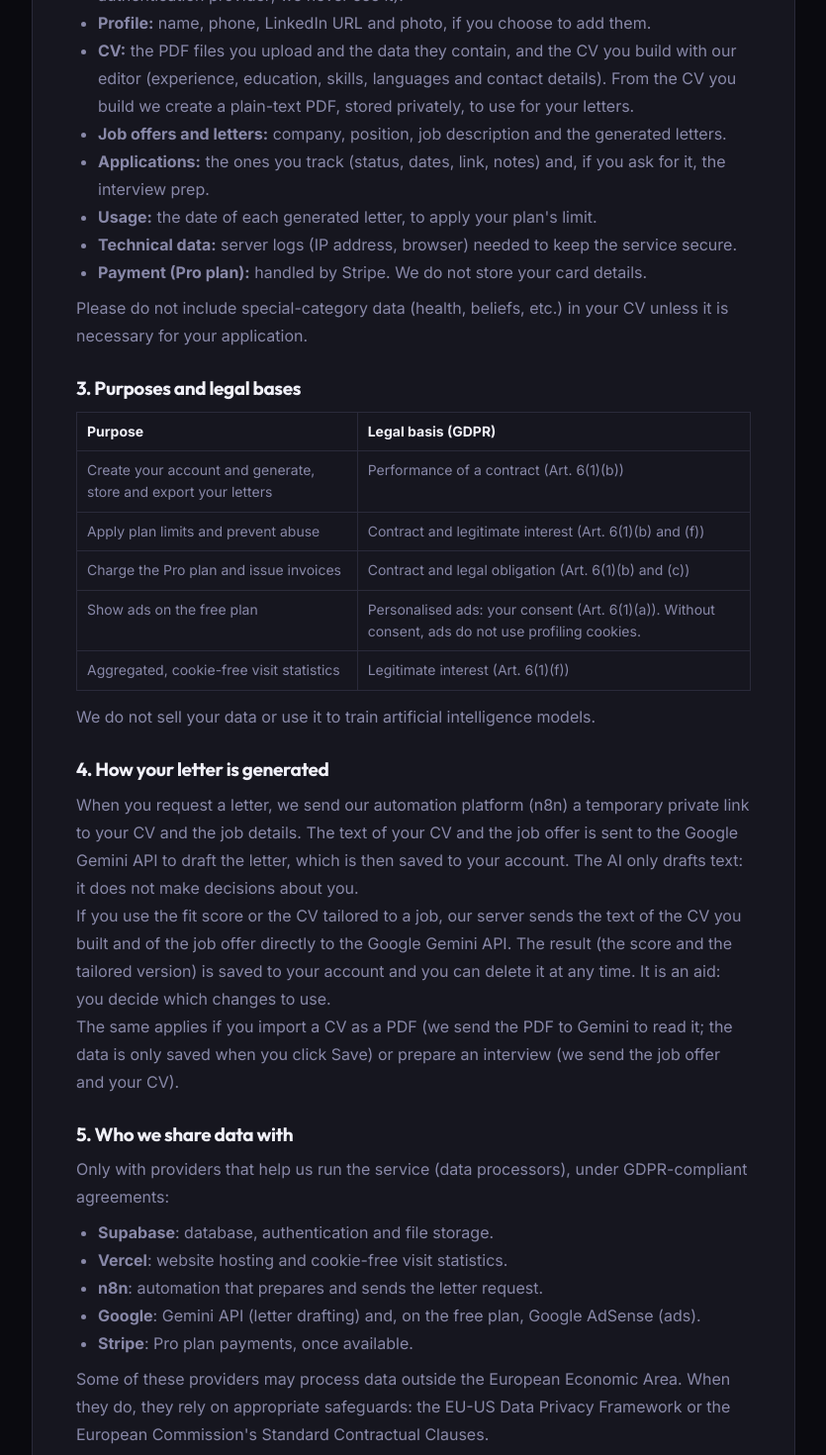
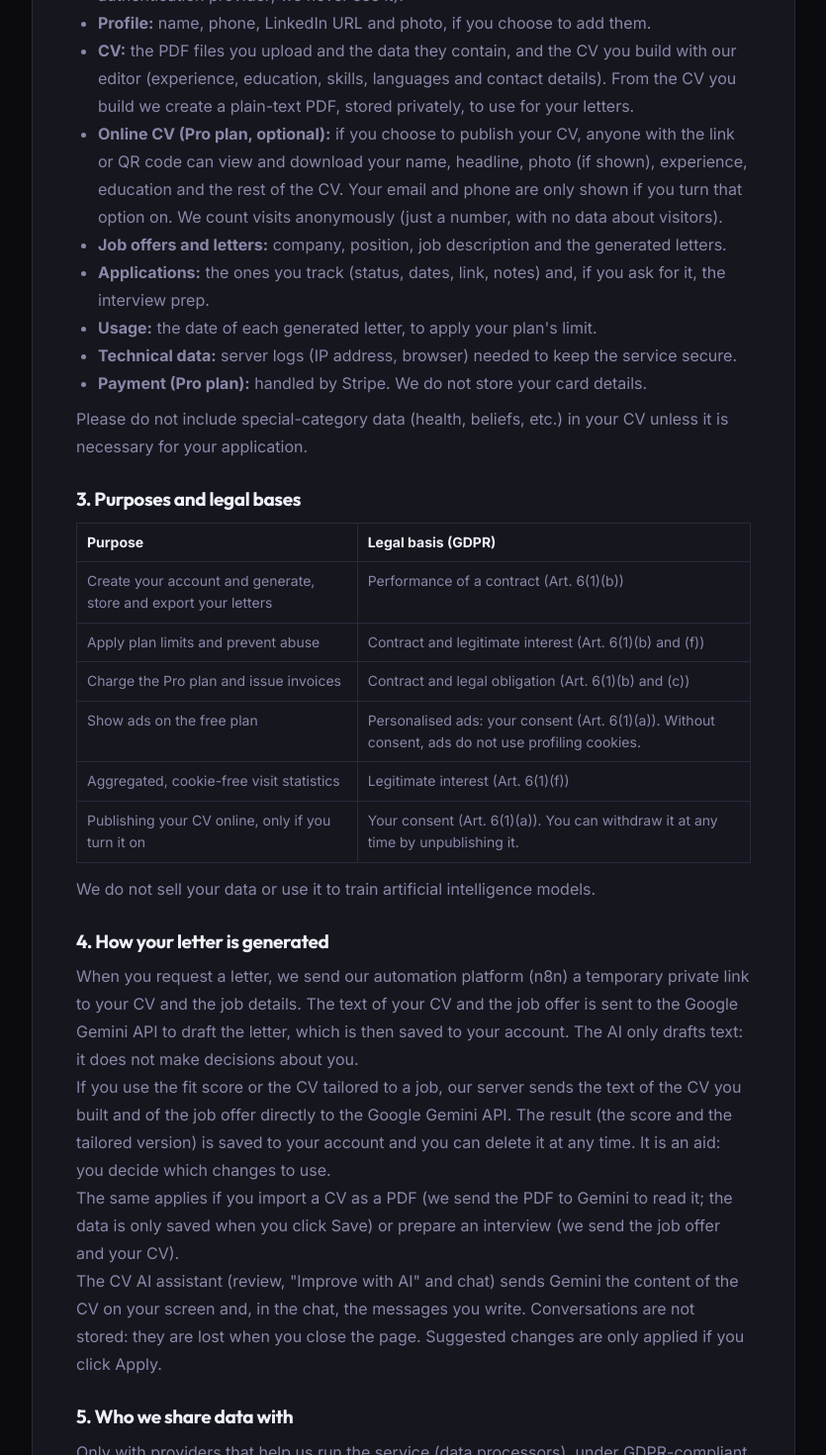
Before and after one commit to egarciav99/cover-letters, a Next.js app: page /privacy in a window 1280 px wide. Shown: the part 480-1950 px from the top of the page at 99% size, without its empty margins (222-1057 px from the left). Built offline with nearby package versions, Linux system fonts and the light colour scheme; no server answers.

Commit message:
Privacidad: CV online y asistente de IA del CV
Co-Authored-By: Claude Opus 5.5 <noreply@anthropic.com>
Claude-Session: https://claude.ai/code/session_01MBnoEsGNuN9ZAJys7futhd

```diff
--- a/app/privacy/page.tsx
+++ b/app/privacy/page.tsx
@@ -19,6 +19,7 @@ export default async function PrivacyPage() {
                     <li><strong>Cuenta:</strong> correo electrónico y contraseña (la contraseña se guarda cifrada por nuestro proveedor de autenticación; nunca la vemos).</li>
                     <li><strong>Perfil:</strong> nombre, teléfono, URL de LinkedIn y foto, si decides añadirlos.</li>
                     <li><strong>CV:</strong> los archivos PDF que subes, con los datos que contengan, y el CV que crees con nuestro editor (experiencia, formación, habilidades, idiomas y datos de contacto). Del CV creado generamos un PDF de texto que se guarda de forma privada para usarlo en tus cartas.</li>
+                    <li><strong>CV online (plan Pro, opcional):</strong> si decides publicar tu CV, cualquier persona con el enlace o el QR puede ver y descargar tu nombre, titular, foto (si la muestras), experiencia, formación y el resto del CV. El correo y el teléfono solo se muestran si activas esa opción. Contamos las visitas de forma anónima (solo un número, sin datos de quien visita).</li>
                     <li><strong>Ofertas y cartas:</strong> empresa, puesto, descripción de la oferta y las cartas generadas.</li>
                     <li><strong>Candidaturas:</strong> las que apuntas en el seguimiento (estado, fechas, enlace, notas) y, si la pides, la preparación de entrevista.</li>
                     <li><strong>Uso:</strong> fecha de cada carta generada, para aplicar el límite de tu plan.</li>
@@ -36,6 +37,7 @@ export default async function PrivacyPage() {
                         <tr><td>Cobrar el plan Pro y emitir facturas</td><td>Contrato y obligación legal (art. 6.1.b y 6.1.c)</td></tr>
                         <tr><td>Mostrar anuncios en el plan gratis</td><td>Anuncios personalizados: tu consentimiento (art. 6.1.a). Sin consentimiento, los anuncios no usan cookies de perfil.</td></tr>
                         <tr><td>Estadísticas de visitas agregadas y sin cookies</td><td>Interés legítimo (art. 6.1.f)</td></tr>
+                        <tr><td>Publicar tu CV online, solo si lo activas</td><td>Tu consentimiento (art. 6.1.a). Puedes retirarlo en cualquier momento despublicándolo.</td></tr>
                     </tbody>
                 </table>
                 <p>No vendemos tus datos ni los usamos para entrenar modelos de inteligencia artificial.</p>
@@ -57,6 +59,11 @@ export default async function PrivacyPage() {
                     Lo mismo ocurre si importas un CV en PDF (enviamos el PDF a Gemini para leerlo; los datos solo se
                     guardan cuando pulsas Guardar) o si preparas una entrevista (enviamos la oferta y tu CV).
                 </p>
+                <p>
+                    El asistente de IA del CV (revisión, "Mejorar con IA" y chat) envía a Gemini el contenido del CV que
+                    tienes en pantalla y, en el chat, los mensajes que escribes. Las conversaciones no se guardan: se
+                    pierden al cerrar la página. Los cambios que propone solo se aplican si pulsas Aplicar.
+                </p>
 
                 <h2>5. Con quién compartimos datos</h2>
                 <p>Solo con proveedores que nos prestan el servicio (encargados del tratamiento), con contrato conforme al RGPD:</p>
@@ -76,6 +83,7 @@ export default async function PrivacyPage() {
                 <h2>6. Cuánto tiempo los guardamos</h2>
                 <ul>
                     <li>Tus datos, CV y cartas: mientras tengas la cuenta. Puedes borrar cada CV o carta cuando quieras.</li>
+                    <li>CV online: deja de estar visible en cuanto lo despublicas, borras el CV, eliminas la cuenta o termina tu plan Pro.</li>
                     <li>Al eliminar tu cuenta, se borran de inmediato tu perfil, CV, cartas y registro de uso.</li>
                     <li>Datos de facturación del plan Pro: el tiempo que exige la ley (en general, 6 años).</li>
                 </ul>
@@ -117,6 +125,7 @@ export default async function PrivacyPage() {
                 <li><strong>Account:</strong> email address and password (the password is stored hashed by our authentication provider; we never see it).</li>
                 <li><strong>Profile:</strong> name, phone, LinkedIn URL and photo, if you choose to add them.</li>
                 <li><strong>CV:</strong> the PDF files you upload and the data they contain, and the CV you build with our editor (experience, education, skills, languages and contact details). From the CV you build we create a plain-text PDF, stored privately, to use for your letters.</li>
+                <li><strong>Online CV (Pro plan, optional):</strong> if you choose to publish your CV, anyone with the link or QR code can view and download your name, headline, photo (if shown), experience, education and the rest of the CV. Your email and phone are only shown if you turn that option on. We count visits anonymously (just a number, with no data about visitors).</li>
                 <li><strong>Job offers and letters:</strong> company, position, job description and the generated letters.</li>
                 <li><strong>Applications:</strong> the ones you track (status, dates, link, notes) and, if you ask for it, the interview prep.</li>
                 <li><strong>Usage:</strong> the date of each generated letter, to apply your plan&apos;s limit.</li>
@@ -134,6 +143,7 @@ export default async function PrivacyPage() {
                     <tr><td>Charge the Pro plan and issue invoices</td><td>Contract and legal obligation (Art. 6(1)(b) and (c))</td></tr>
                     <tr><td>Show ads on the free plan</td><td>Personalised ads: your consent (Art. 6(1)(a)). Without consent, ads do not use profiling cookies.</td></tr>
                     <tr><td>Aggregated, cookie-free visit statistics</td><td>Legitimate interest (Art. 6(1)(f))</td></tr>
+                    <tr><td>Publishing your CV online, only if you turn it on</td><td>Your consent (Art. 6(1)(a)). You can withdraw it at any time by unpublishing it.</td></tr>
                 </tbody>
             </table>
             <p>We do not sell your data or use it to train artificial intelligence models.</p>
@@ -152,6 +162,11 @@ export default async function PrivacyPage() {
             <p>
                 The same applies if you import a CV as a PDF (we send the PDF to Gemini to read it; the data is only saved
                 when you click Save) or prepare an interview (we send the job offer and your CV).
+            </p>
+            <p>
+                The CV AI assistant (review, "Improve with AI" and chat) sends Gemini the content of the CV on your screen
+                and, in the chat, the messages you write. Conversations are not stored: they are lost when you close the
+                page. Suggested changes are only applied if you click Apply.
             </p>
 
             <h2>5. Who we share data with</h2>
@@ -172,6 +187,7 @@ export default async function PrivacyPage() {
             <h2>6. How long we keep data</h2>
             <ul>
                 <li>Your data, CVs and letters: while you keep your account. You can delete any CV or letter at any time.</li>
+                <li>Online CV: it stops being visible as soon as you unpublish it, delete the CV, delete your account or your Pro plan ends.</li>
                 <li>When you delete your account, your profile, CVs, letters and usage records are deleted immediately.</li>
                 <li>Pro plan billing records: for as long as the law requires (generally 6 years).</li>
             </ul>
--- a/lib/site.ts
+++ b/lib/site.ts
@@ -10,7 +10,7 @@ export const SITE = {
         address: process.env.NEXT_PUBLIC_LEGAL_ADDRESS || '',
     },
     /** Fecha de la última revisión de los textos legales. */
-    legalUpdated: '2026-09-27',
+    legalUpdated: '2026-09-29',
 };
 
 export const ADSENSE_CLIENT = process.env.NEXT_PUBLIC_ADSENSE_CLIENT || '';
```
